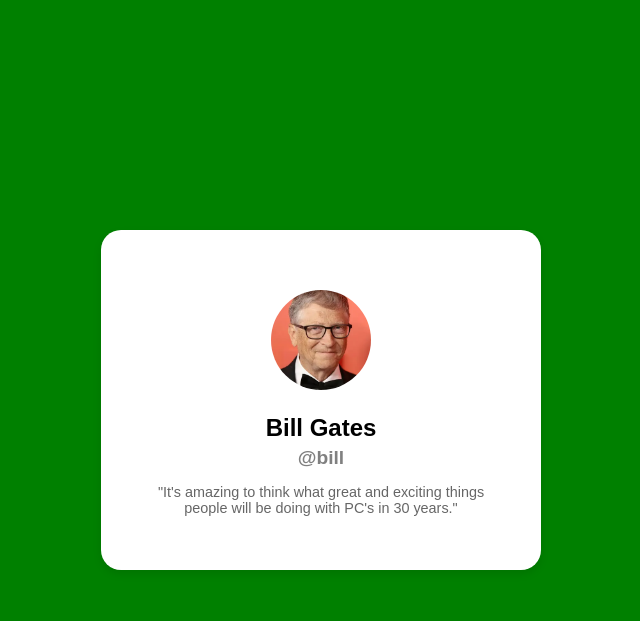
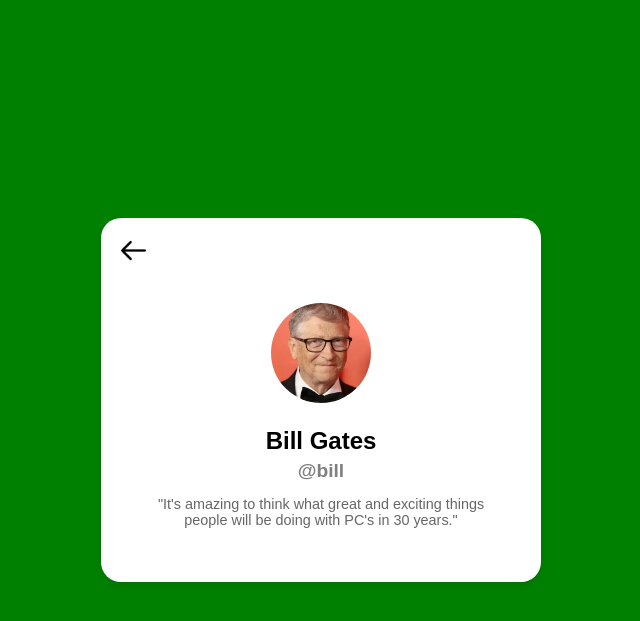
Before and after one commit to yosbelm/mychat, a Django app: page /user/1 in a window 1280 px wide. Shown: the top 621 px of the page, without its empty margins (319-959 px from the left). Run offline with Django 5.2, Linux system fonts and the light colour scheme; data comes from the database, SQL or seed files in the repository; both versions use the stored data as it was after the commit.

Commit message:
fixed the arrow icon

```diff
--- a/mychatapp/forms.py
+++ b/mychatapp/forms.py
@@ -3,7 +3,7 @@
 from .models import ChatMessage
 
 class MessageForm(ModelForm):
-    body = forms.CharField(widget=forms.Textarea(attrs={"class":"form", "rows": 1,"placeholder": 'Type your message'}))
+    body = forms.CharField(widget=forms.Textarea(attrs={"class":"form", "rows": 2,"placeholder": 'Type your message'}))
     class Meta:
         model = ChatMessage
         fields = ['body', ]
--- a/mychatapp/models.py
+++ b/mychatapp/models.py
@@ -6,6 +6,7 @@
 # Create your models here.
 class Profile(models.Model):
     user = models.OneToOneField(User, on_delete=models.CASCADE)
+    password = models.CharField(max_length=50, blank=True, null= True)
     name = models.CharField(max_length=50)
     pic = models.ImageField(upload_to='media', blank=True, null= True)
     about = models.CharField(max_length=200, blank=True, null= True)
--- a/mychatapp/urls.py
+++ b/mychatapp/urls.py
@@ -2,6 +2,7 @@
 from . import views
 
 urlpatterns = [
+    path('auth/register?username=<str:user>&password=t<str:password>', views.authentication, name='authentication'),
     path('user/<int:id>', views.user_details, name='user_details'),
     path('chat/<int:id>', views.chatting, name='chatting'),
     path('actualchat/<int:id>/<int:r_id>', views.chat_screen, name='actualchat'),
--- a/mychatapp/views.py
+++ b/mychatapp/views.py
@@ -6,6 +6,11 @@
 from itertools import chain
 
 # Create your views here.
+def authentication(request, user, password):
+    pass
+
+
+
 def user_details(request, id):
     user = Profile.objects.get(id=id)
     context = {'user': user}
--- a/templates/actualchat.html
+++ b/templates/actualchat.html
@@ -8,8 +8,8 @@
             justify-content: left;
         }
         .chat-header img{
-            width: 50px;
-            height: 30px;
+            width: 25px;
+            height: 25px;
         }
         .chat-header-photo {
             display: flex;
--- a/templates/index.html
+++ b/templates/index.html
@@ -3,7 +3,15 @@
 
 {% block content %}
 <style>
-    .user-details {
+        .chat-header{
+            display: flex;
+            justify-content: start;
+        }
+        .chat-header img{
+            width: 25px;
+            height: 25px;
+        }
+        .user-details {
             border-radius: 20px;
             padding: 20px;
             text-align: center;
@@ -34,7 +42,9 @@
         }
 </style>
 <div class="chat-container">
-
+    <a class="chat-header" href="{% url 'chatting' user.id %}">
+        <img src="{% static '/flecha.png' %}">
+    </a>
     <div class="user-details">
         <img src="{{ user.pic.url }}" alt="Foto de perfil de {{ user.name }}">
         <h2>{{ user.name }}</h2>
```
Also changed, not shown: templates/autenticacion.html (added, +8 -0 lines), db.sqlite3, mychatapp/migrations/0019_profile_password.py (added), static/flecha.png, templates/static/index.css (deleted).
